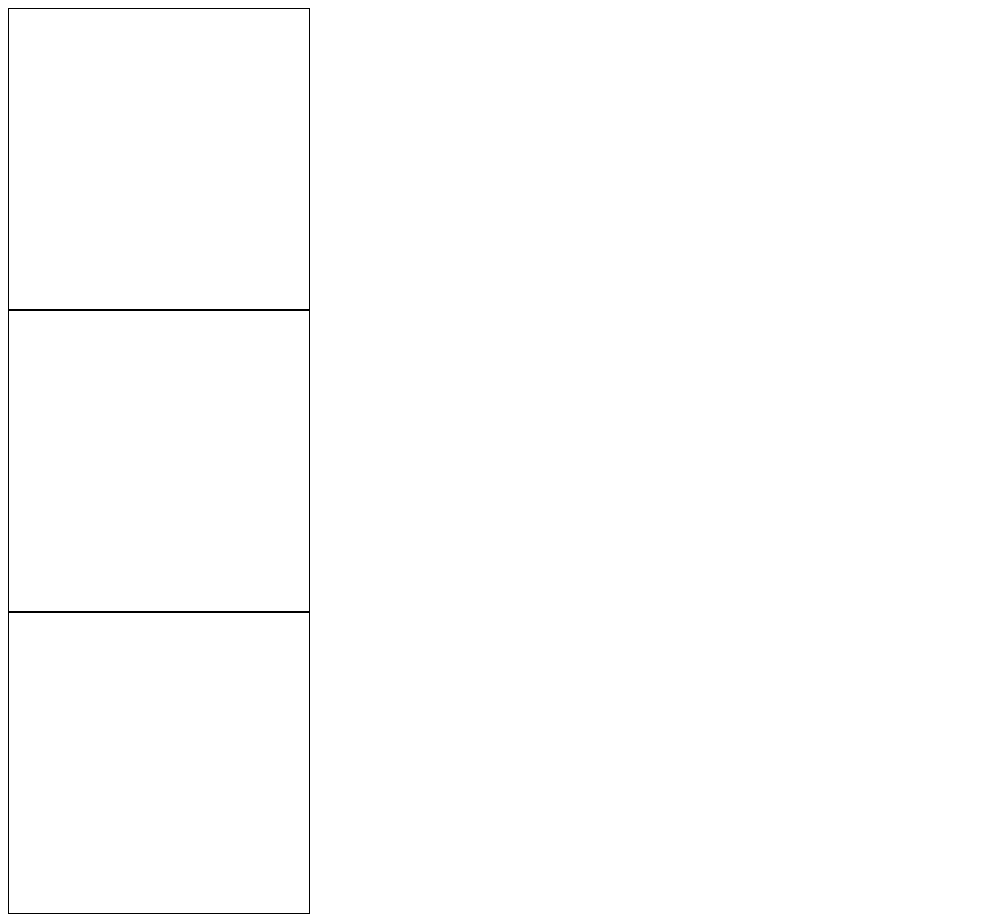
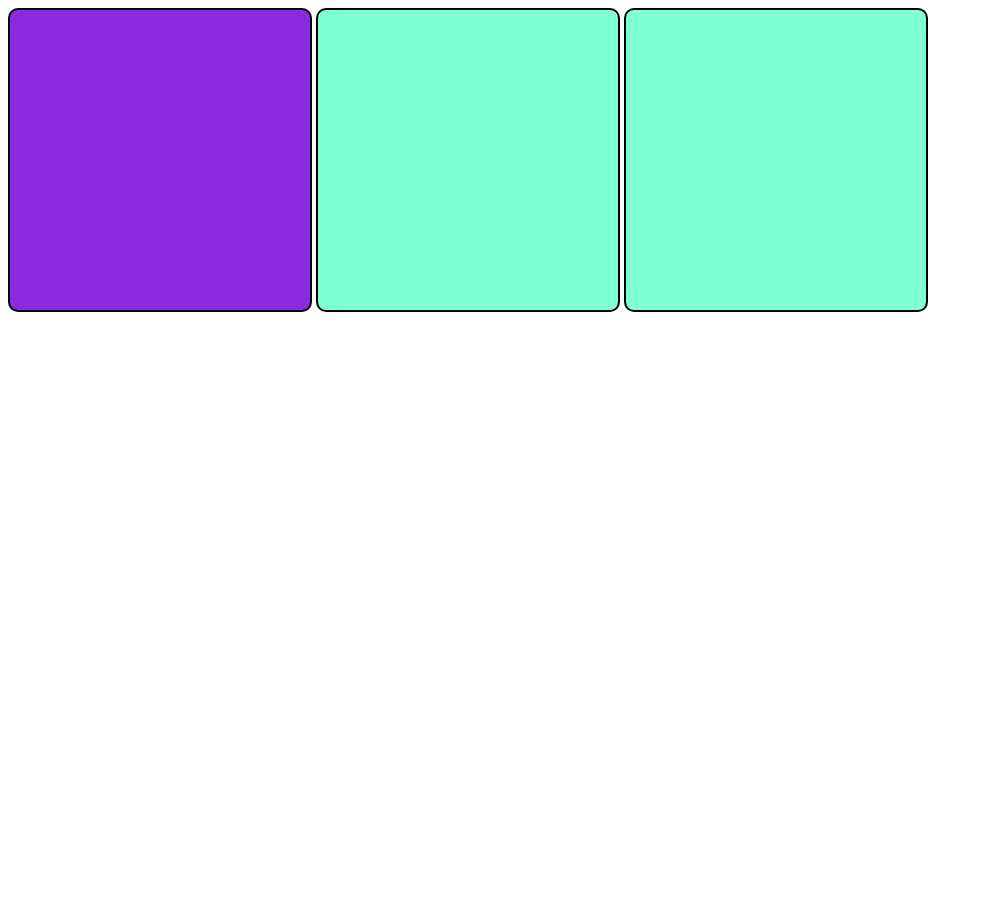
Before and after one commit to LEANDR0MD/HTML-CSS, a plain HTML site: page EXERCICIOS/ex23-imagem de fundo/fundo001.html in a window 1280 px wide. Shown: the whole page, without its empty margins (0-983 px from the left). After the commit the page ends 800 px from the top, so only its background shows below. Drawn offline with Linux system fonts and the light colour scheme.

Commit message:
Update fundo001.html

```diff
--- a/EXERCICIOS/ex23-imagem de fundo/fundo001.html
+++ b/EXERCICIOS/ex23-imagem de fundo/fundo001.html
@@ -6,22 +6,36 @@
     <title>Teste de Imagens de Fundo 1</title>
     <style>
         .quadrado{
-            border: 1px solid black;
+            display: inline-block;
+            border: 2px solid black;
+            border-radius: 10px;
+            background-color: aquamarine;
+
             height: 300px;
             width: 300px;
+        }
+
+        #q1{
+            background-color: blueviolet;
+        }
+        #q2{
+            background-image: linear-gradient(to botoom, yellow, red);
+        }
+        #q3{
+
         }
 
 
     </style>
 </head>
 <body>
-    <div class="quadrado">
+    <div class="quadrado" id="q1">
 
     </div>
-    <div class="quadrado">
+    <div class="quadrado" id="q2">
 
     </div>
-    <div class="quadrado">
+    <div class="quadrado" id="q3">
 
     </div>
 
```
